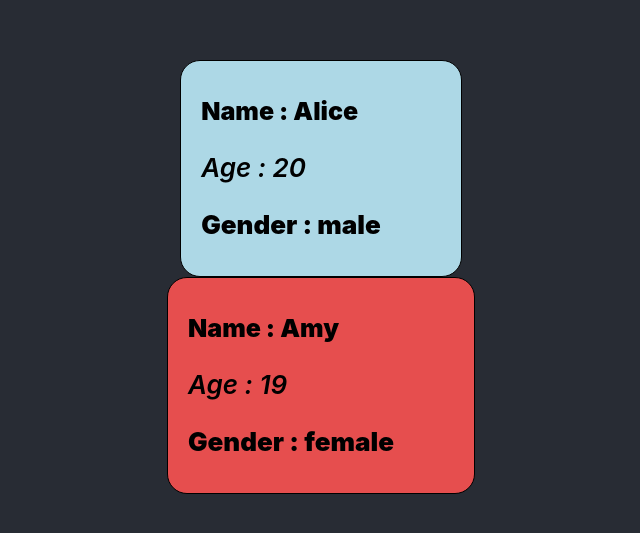
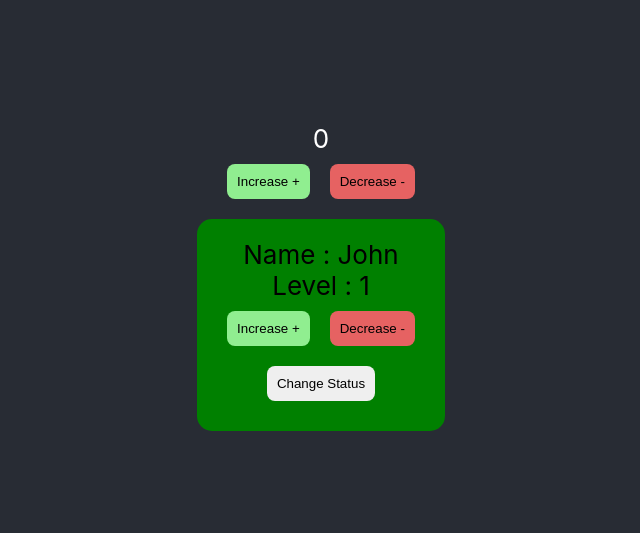
Before and after one commit to vinhthanh89/js91-hw, a React (Create React App) app: page / in a window 1280 px wide. Shown: the part 123-656 px from the top of the page, without its empty margins (319-959 px from the left). Built offline with nearby package versions, Linux system fonts and the light colour scheme.

Commit message:
done hw-5

```diff
--- a/src/App.js
+++ b/src/App.js
@@ -1,13 +1,17 @@
 import "./App.css";
 
-import NameCard from "./component/NameCard";
+// import NameCard from "./component/NameCard";
+import Counter from "./component/Counter";
+import Studen from "./component/Studen";
 
 function App() {
   return (
     <div className="App">
       <header className="App-header">
-        <NameCard name="Alice" age="20" gender="male" />
-        <NameCard name="Amy" age="19" gender="female" />
+        <Counter />
+        <Studen />
+        {/* <NameCard name="Alice" age="20" gender="male" />
+        <NameCard name="Amy" age="19" gender="female" /> */}
       </header>
     </div>
   );
--- /dev/null
+++ b/src/component/Counter/index.js
@@ -0,0 +1,32 @@
+import { useState } from "react";
+
+import "./style.css";
+
+const Counter = () => {
+  const [counter, setCounter] = useState(0);
+  const handleClickIncrease = () => {
+    setCounter(counter + 1);
+  };
+
+  const handleClickDecrease = () => {
+    if (counter > 0) {
+      setCounter(counter - 1);
+    }
+  };
+
+  return (
+    <div className="counter-container">
+      <div className="counter">{counter}</div>
+      <div className="btn-container">
+        <button onClick={handleClickIncrease} className="btn btn--increase">
+          Increase +
+        </button>
+        <button onClick={handleClickDecrease} className="btn btn--decrease">
+          Decrease -
+        </button>
+      </div>
+    </div>
+  );
+};
+
+export default Counter;
--- /dev/null
+++ b/src/component/Counter/style.css
@@ -0,0 +1,16 @@
+.btn{
+    padding: 10px;
+    margin: 10px;
+    border-radius: 8px;
+    border: none;
+    outline: none;
+    cursor: pointer;
+}
+
+.btn--increase{
+    background-color: lightgreen;
+}
+
+.btn--decrease{
+    background-color: rgb(230, 98, 98);
+}
--- /dev/null
+++ b/src/component/Studen/index.js
@@ -0,0 +1,63 @@
+import { useState } from "react";
+
+import "./style.css";
+
+const Studen = () => {
+  const [studen, setStuden] = useState({
+    name: "John",
+    level: 1,
+    isActive: true,
+  });
+  const { name, level, isActive } = studen;
+
+  const handleIncreaseLevel = () => {
+    setStuden((prev) => {
+      return {
+        ...prev,
+        level: level + 1,
+      };
+    });
+  };
+
+  const handleDecreaseLevel = () => {
+    if (level > 1) {
+      setStuden((prev) => {
+        return {
+          ...prev,
+          level: level - 1,
+        };
+      });
+    }
+  };
+
+  const handleChangeIsActive = () => {
+    setStuden((prev) => {
+        return {
+            ...prev,
+            isActive: !isActive
+        }
+    })
+  };
+
+  return (
+    <div className={`studen-container ${isActive ? "studen--active" : ""}`}>
+      <div className="studen-info">Name : {name}</div>
+      <div className="studen-info">Level : {level}</div>
+      <div className="btn-container">
+        <div className="updown">
+          <button onClick={handleIncreaseLevel} className="btn btn--increase">
+            Increase +
+          </button>
+          <button onClick={handleDecreaseLevel} className="btn btn--decrease">
+            Decrease -
+          </button>
+        </div>
+        <div className="changestatus">
+            <button onClick={handleChangeIsActive} className="btn">Change Status</button>
+        </div>
+      </div>
+    </div>
+  );
+};
+
+export default Studen;
--- /dev/null
+++ b/src/component/Studen/style.css
@@ -0,0 +1,11 @@
+.studen-container{
+    padding: 20px;
+    border-radius: 15px;
+    margin-top: 10px;
+    background-color: grey;
+    color: black;
+}
+
+.studen--active{
+    background-color: green;
+}
```
